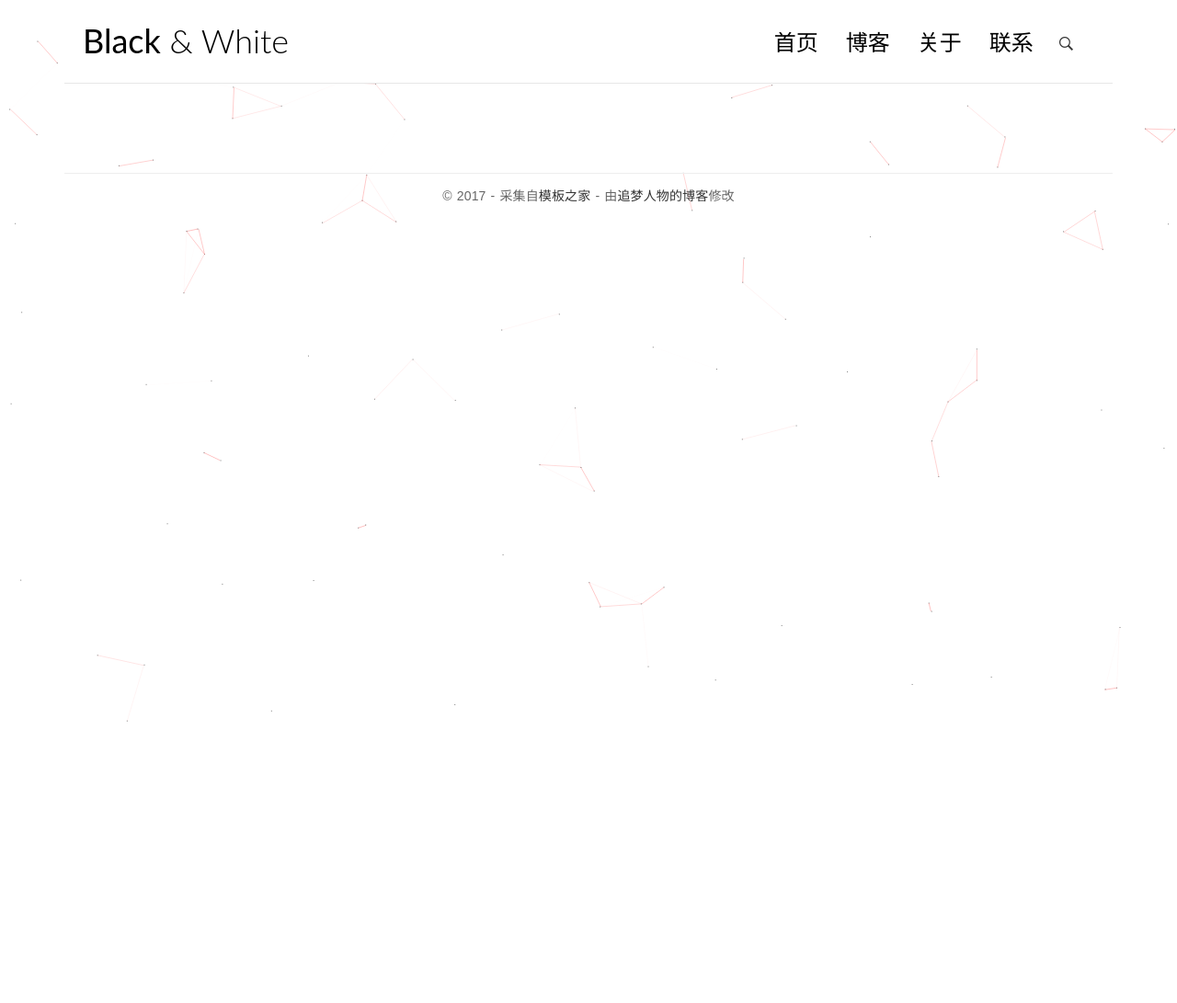
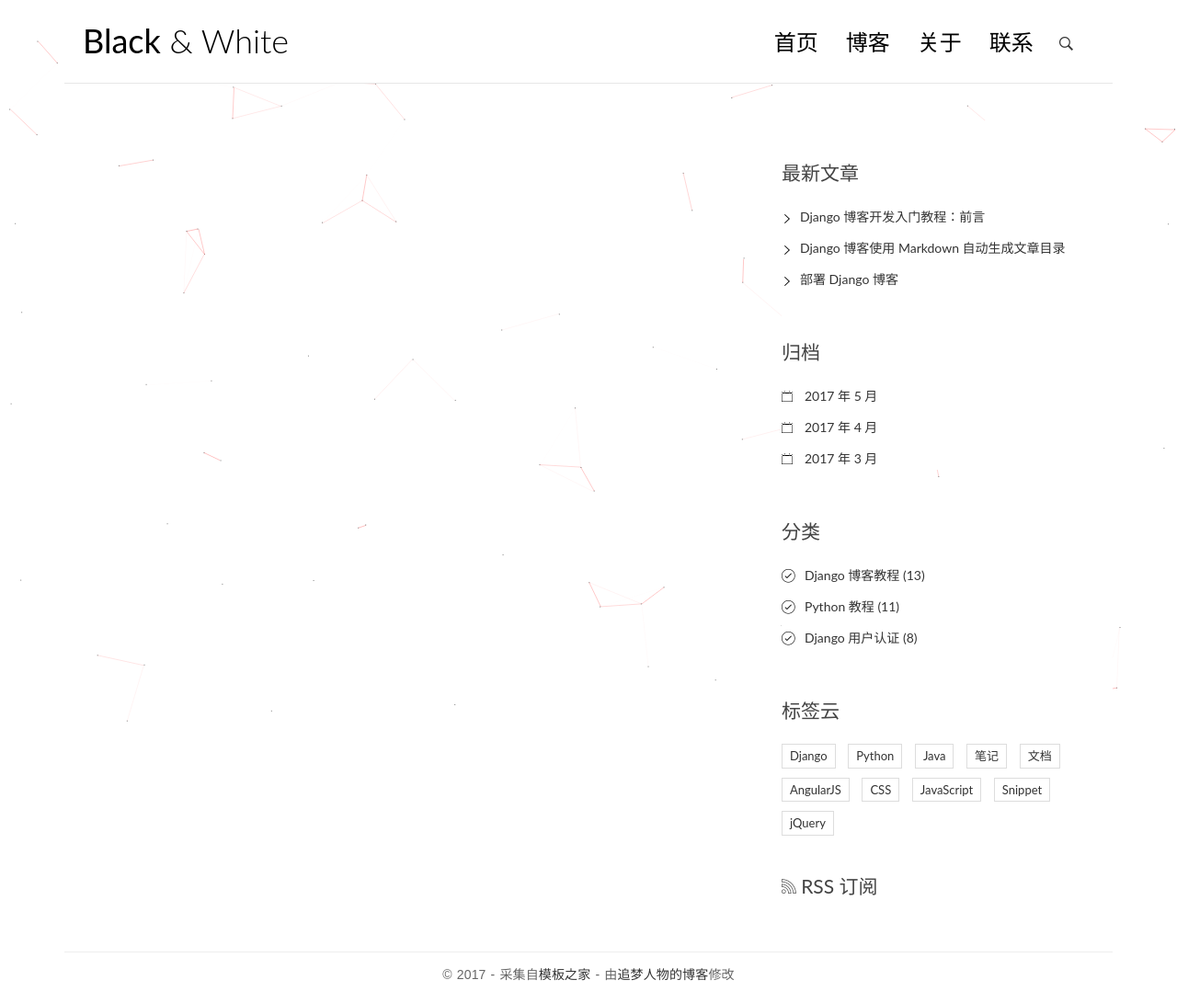
Before and after one commit to fridayhub/My_Django_blog, a Django app: template templates/base.html in a window 1280 px wide. Shown: the whole page at 92% size. Before the commit the page ends 785 px from the top, so only its background shows below. Run offline with Django 3.2, Linux system fonts and the light colour scheme; the template is opened without the code that fills it, so the values that code supplies are empty; some libraries are stand-ins or nearby versions.

Commit message:
添加母版右侧栏

```diff
--- a/templates/base.html
+++ b/templates/base.html
@@ -72,6 +72,88 @@
             <aside class="col-md-4">
                 {% block toc %}
                 {% endblock toc %}
+                <div class="widget widget-recent-posts">
+                    <h3 class="widget-title">最新文章</h3>
+                    <ul>
+                        <li>
+                            <a href="#">Django 博客开发入门教程：前言</a>
+                        </li>
+                        <li>
+                            <a href="#">Django 博客使用 Markdown 自动生成文章目录</a>
+                        </li>
+                        <li>
+                            <a href="#">部署 Django 博客</a>
+                        </li>
+                    </ul>
+                </div>
+                <div class="widget widget-archives">
+                    <h3 class="widget-title">归档</h3>
+                    <ul>
+                        <li>
+                            <a href="#">2017 年 5 月</a>
+                        </li>
+                        <li>
+                            <a href="#">2017 年 4 月</a>
+                        </li>
+                        <li>
+                            <a href="#">2017 年 3 月</a>
+                        </li>
+                    </ul>
+                </div>
+
+                <div class="widget widget-category">
+                    <h3 class="widget-title">分类</h3>
+                    <ul>
+                        <li>
+                            <a href="#">Django 博客教程 <span class="post-count">(13)</span></a>
+                        </li>
+                        <li>
+                            <a href="#">Python 教程 <span class="post-count">(11)</span></a>
+                        </li>
+                        <li>
+                            <a href="#">Django 用户认证 <span class="post-count">(8)</span></a>
+                        </li>
+                    </ul>
+                </div>
+
+                <div class="widget widget-tag-cloud">
+                    <h3 class="widget-title">标签云</h3>
+                    <ul>
+                        <li>
+                            <a href="#">Django</a>
+                        </li>
+                        <li>
+                            <a href="#">Python</a>
+                        </li>
+                        <li>
+                            <a href="#">Java</a>
+                        </li>
+                        <li>
+                            <a href="#">笔记</a>
+                        </li>
+                        <li>
+                            <a href="#">文档</a>
+                        </li>
+                        <li>
+                            <a href="#">AngularJS</a>
+                        </li>
+                        <li>
+                            <a href="#">CSS</a>
+                        </li>
+                        <li>
+                            <a href="#">JavaScript</a>
+                        </li>
+                        <li>
+                            <a href="#">Snippet</a>
+                        </li>
+                        <li>
+                            <a href="#">jQuery</a>
+                        </li>
+                    </ul>
+                </div>
+                <div class="rss">
+                    <a href=""><span class="ion-social-rss-outline"></span> RSS 订阅</a>
+                </div>
             </aside>
         </div>
     </div>
```
